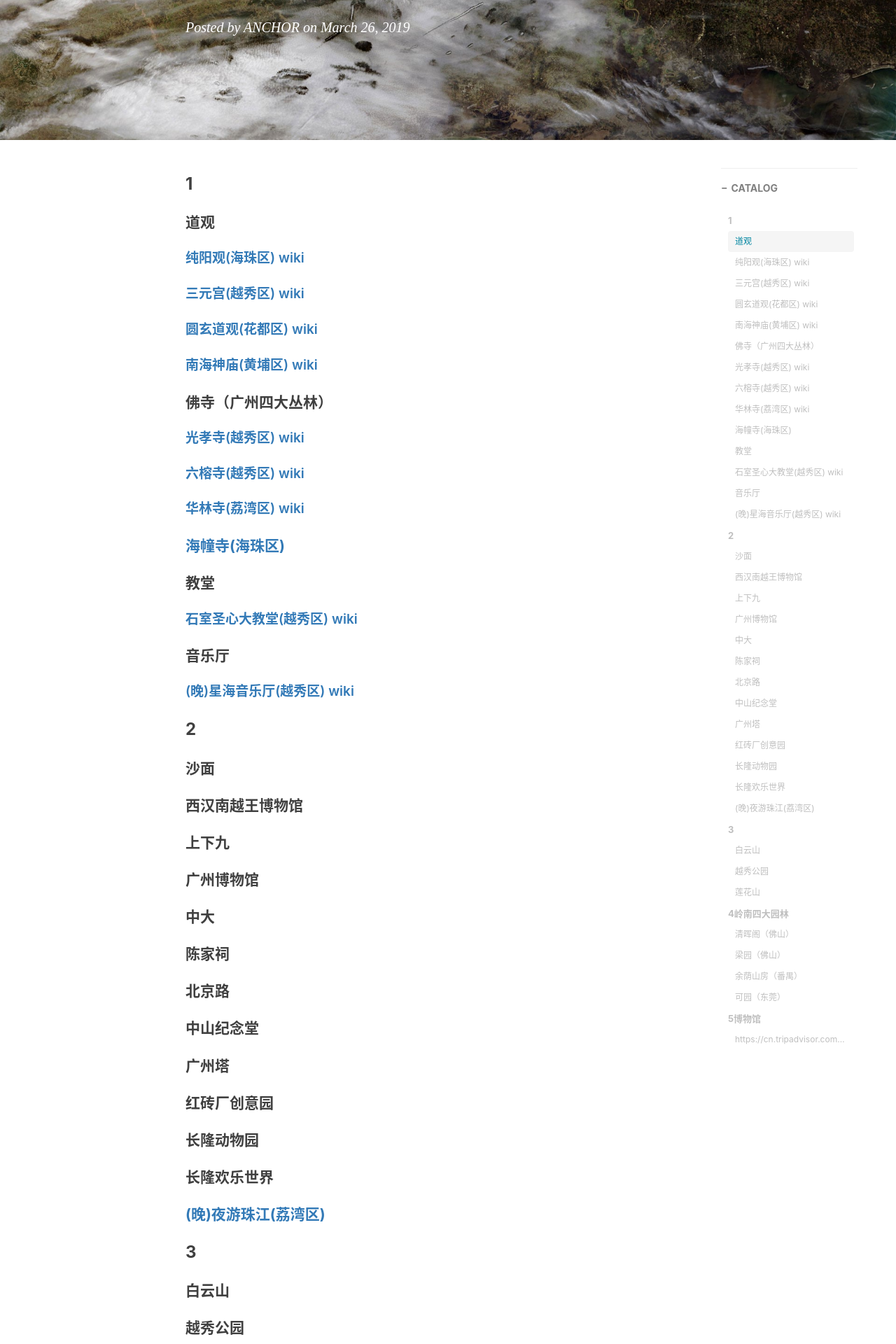
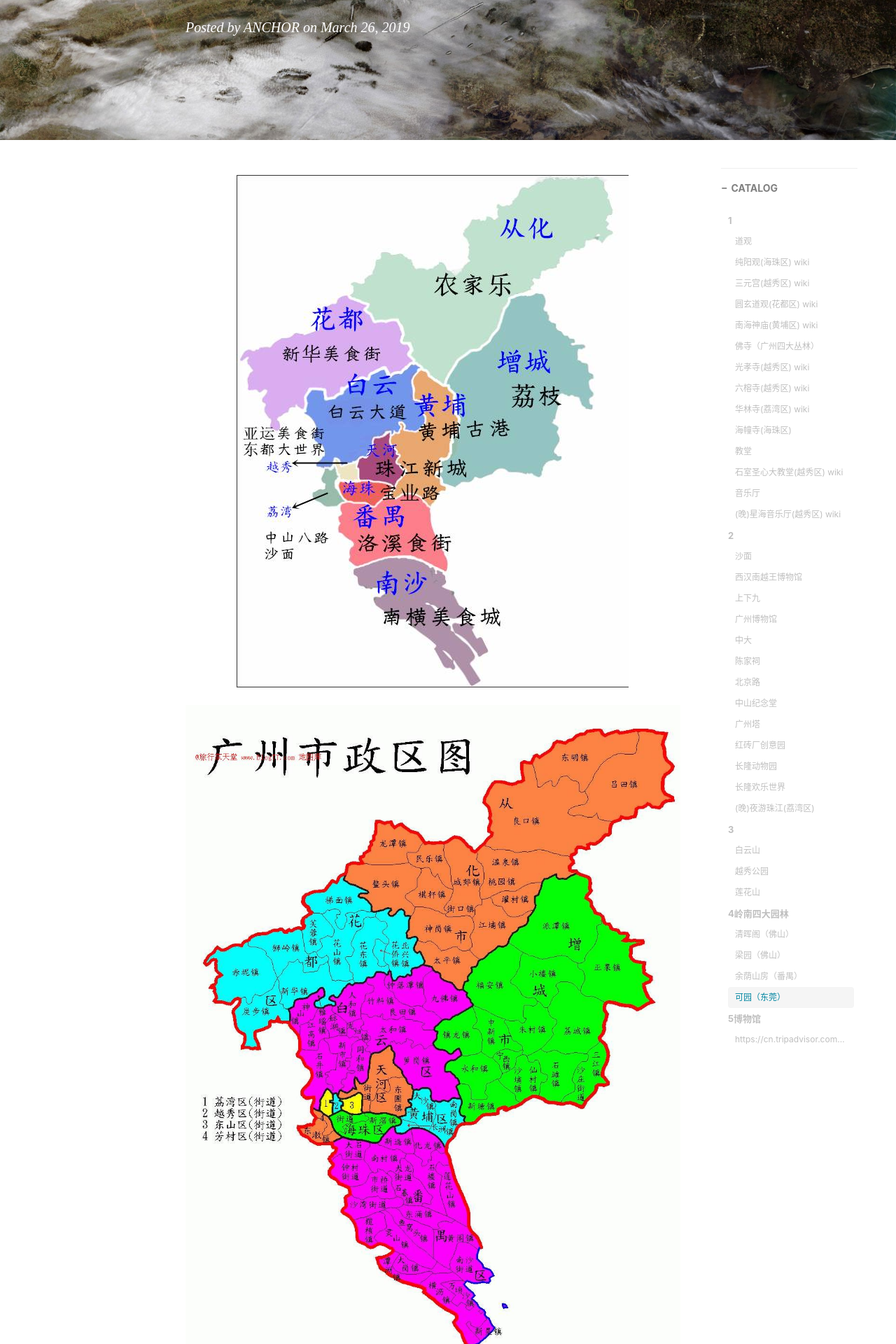
Before and after one commit to anchor2017/anchor2017.github.io, a Jekyll site: the page built from _posts/2019-03-26-In-Guangzhou-2019.md, in a window 1280 px wide. Shown: the part 323-2243 px from the top of the page at 70% size. Built offline with Jekyll 4.4.1, drawn with Linux system fonts in a browser that asks for light colours; nearby versions of some CDN libraries; comment, search, counter and statistics services are not loaded.

Commit message:
Update 2019-03-26-In-Guangzhou-2019.md

```diff
--- a/_posts/2019-03-26-In-Guangzhou-2019.md
+++ b/_posts/2019-03-26-In-Guangzhou-2019.md
@@ -11,9 +11,9 @@ tags:
 mermaid: true
 ---
 
-[](https://raw.githubusercontent.com/anchor2017/anchor2017.github.io/master/img/bg-gz-1.jpg)
-[](https://raw.githubusercontent.com/anchor2017/anchor2017.github.io/master/img/bg-gz-2.jpg)
-[](https://raw.githubusercontent.com/anchor2017/anchor2017.github.io/master/img/bg-gz-3.jpg)
+![](https://raw.githubusercontent.com/anchor2017/anchor2017.github.io/master/img/bg-gz-1.jpg)
+![](https://raw.githubusercontent.com/anchor2017/anchor2017.github.io/master/img/bg-gz-2.jpg)
+![](https://raw.githubusercontent.com/anchor2017/anchor2017.github.io/master/img/bg-gz-3.jpg)
 
 ### 1
 
```
